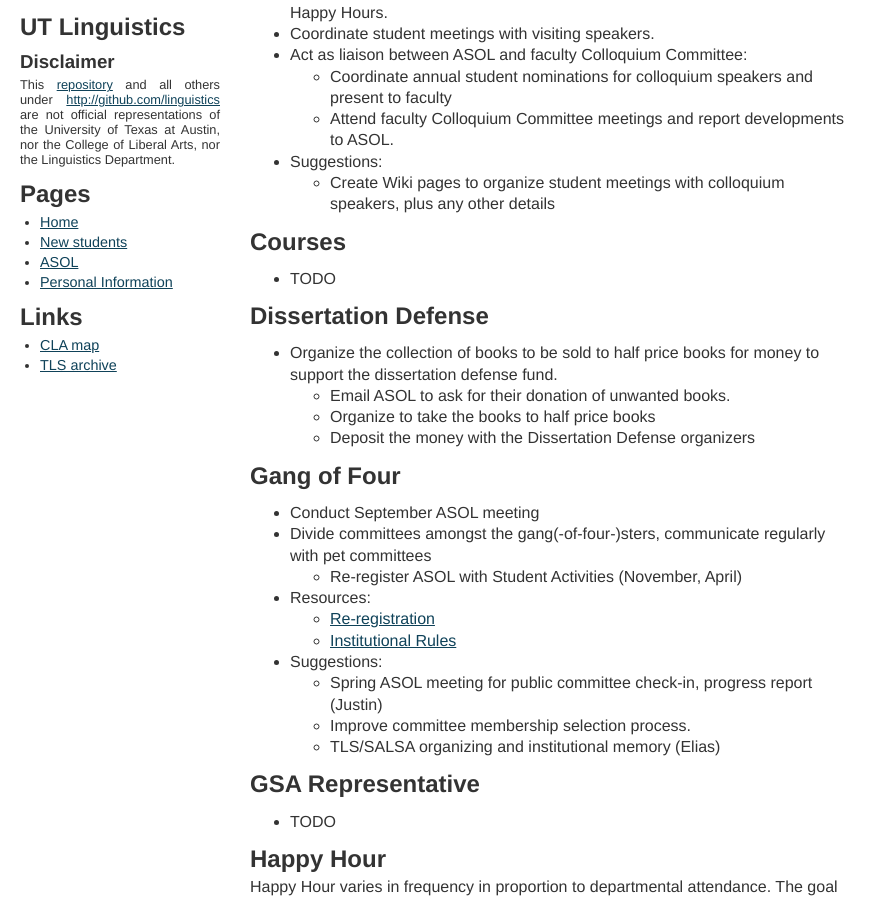
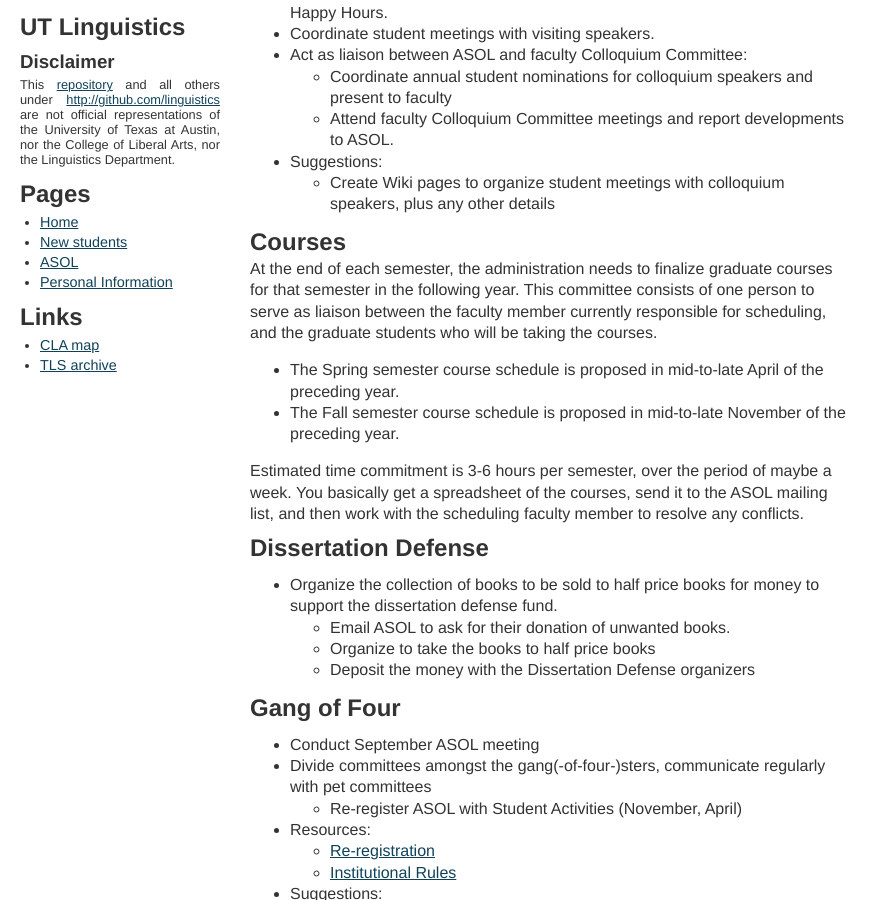
Before and after one commit to linguistics/linguistics.github.io, a Jekyll site: the page built from ASOL.md, in a window 1280 px wide and 900 px high, scrolled down 895 px. Shown: the whole window, without its empty margins (0-888 px from the left). Built offline with Jekyll 4.4.1, drawn with Linux system fonts in a browser that asks for light colours.

Commit message:
Add 'Courses' committee description

```diff
--- a/ASOL.md
+++ b/ASOL.md
@@ -53,7 +53,14 @@ This page documents the responsibilities of the ASOL committees:
 
 ## Courses
 
-* TODO
+At the end of each semester, the administration needs to finalize graduate courses for that semester in the following year.
+This committee consists of one person to serve as liaison between the faculty member currently responsible for scheduling, and the graduate students who will be taking the courses.
+
+* The Spring semester course schedule is proposed in mid-to-late April of the preceding year.
+* The Fall semester course schedule is proposed in mid-to-late November of the preceding year.
+
+Estimated time commitment is 3-6 hours per semester, over the period of maybe a week.
+You basically get a spreadsheet of the courses, send it to the ASOL mailing list, and then work with the scheduling faculty member to resolve any conflicts.
 
 
 ## Dissertation Defense
```
